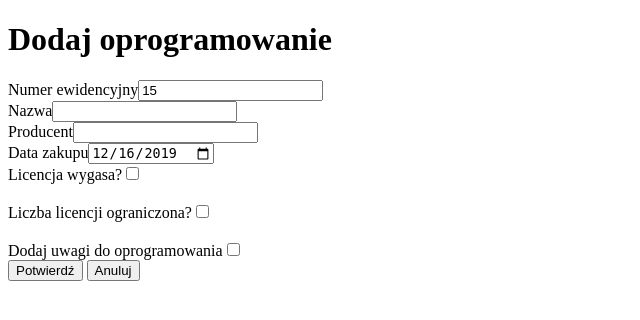
After one commit to PiotrJTomaszewski/SZBD_Projekt, a Flask app: page /dodaj_oprogramowanie in a window 1280 px wide. The commit adds this page. Shown: the top 320 px of the page, without its empty margins (0-640 px from the left). Run offline with Flask 2, Linux system fonts and the light colour scheme.

Commit message:
Add oprogramowanie

```diff
--- a/InventoryManager/app.py
+++ b/InventoryManager/app.py
@@ -45,7 +45,7 @@ def budynki():
 
 @app.route('/')
 def hello_world():
-    strony = ['dodaj_oddzial', 'dodaj_magazyn', 'dodaj_sprzet']
+    strony = ['dodaj_oddzial', 'dodaj_magazyn', 'dodaj_sprzet', 'dodaj_oprogramowanie']
     return render_template('tmp/tymczasowy_index.html', strony=strony)
 
 
@@ -68,5 +68,10 @@ def dodaj_sprzet():
     return render_template('add_modify/dodaj_sprzet.html', magazyny=magazyny, domyslne=domyslne)
 
 
+@app.route('/dodaj_oprogramowanie')
+def dodaj_oprogramowanie():
+    domyslne = {'numer_ewidencyjny': 15, 'data_zakupu': '2019-12-16'}
+    return render_template('add_modify/dodaj_oprogramowanie.html', domyslne=domyslne)
+
 if __name__ == '__main__':
     app.run()
--- /dev/null
+++ b/InventoryManager/templates/add_modify/dodaj_oprogramowanie.html
@@ -0,0 +1,51 @@
+<!DOCTYPE html>
+<html xmlns:display="http://www.w3.org/1999/xhtml">
+<head>
+    <title>Dodaj oprogramowanie</title>
+</head>
+<body>
+<h1>Dodaj oprogramowanie</h1>
+<div>
+    <form action="/">
+        <label>Numer ewidencyjny</label><input type="number" value="{{ domyslne['numer_ewidencyjny'] }}"/><br/>
+        <label>Nazwa</label><input type="text"/><br/>
+        <label>Producent</label><input type="text"/><br/>
+        <label>Data zakupu</label><input type="date" value="{{ domyslne['data_zakupu'] }}"/><br/>
+        <label>Licencja wygasa?</label><input type="checkbox" value="false" id="wygasa"><br/>
+        <label for="data_wygasniecia" id="data_wygasniecia_label" style="display:none">Data wygaśnięcia</label><input
+            type="date" id="data_wygasniecia" style="display:none"><br/>
+        <label>Liczba licencji ograniczona?</label><input type="checkbox" value="false" id="licencje_ogr"><br/>
+        <label for="liczba_licencji" id="liczba_licencji_label" style="display:none">Liczba licencji</label><input
+            type="number" id="liczba_licencji" style="display:none"><br/>
+
+        <label>Dodaj uwagi do oprogramowania</label><input type="checkbox" id="mam_uwagi"
+                                                           name="Dodaj uwagi do oprogramowania" value="false"/>
+        <label id="uwagi_label" style="display:none">Uwagi do oprogramowania</label><input type="text" id="uwagi" style="display:none"/><br/>
+        <input type="submit" value="Potwierdź"/>
+        <input type="submit" value="Anuluj"/>
+    </form>
+    <script>
+        function hideShowField(checkbox_id, element_id) {
+            if (document.getElementById(checkbox_id).checked === true)
+                document.getElementById(element_id).style.display = 'block';
+            else
+                document.getElementById(element_id).style.display = 'none';
+        }
+
+        document.getElementById("wygasa").onclick = function () {
+            hideShowField("wygasa", "data_wygasniecia");
+            hideShowField("wygasa", "data_wygasniecia_label");
+        };
+        document.getElementById("licencje_ogr").onclick = function () {
+            hideShowField("licencje_ogr", "liczba_licencji");
+            hideShowField("licencje_ogr", "liczba_licencji_label");
+        };
+        document.getElementById("mam_uwagi").onclick = function () {
+            hideShowField("mam_uwagi", "uwagi");
+            hideShowField("mam_uwagi", "uwagi_label");
+        };
+    </script>
+
+</div>
+</body>
+</html>
```
Also changed, not shown: InventoryManager/templates/add_modify/dodaj_sprzet.html (+13 -6 lines).
